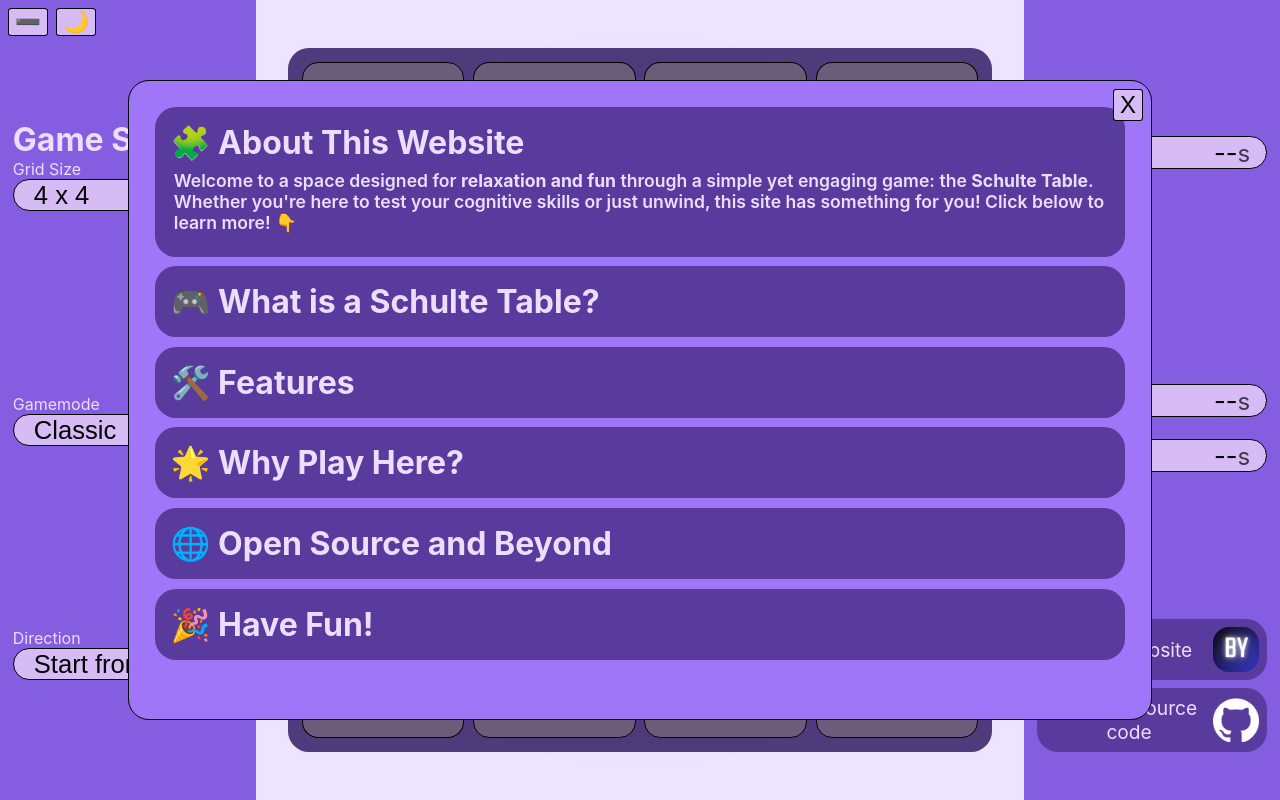
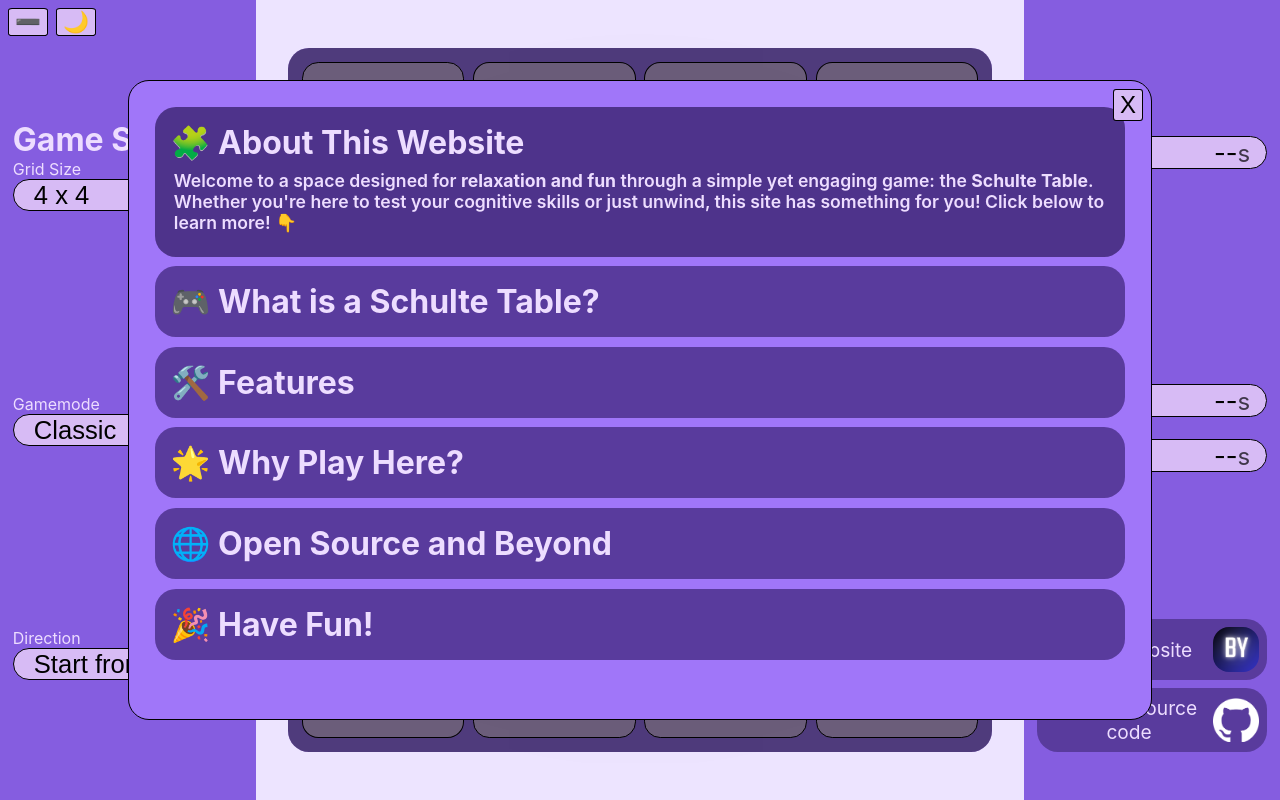
Before and after one commit to BerkYeni/schulteproject, a React (Create React App) app: page / in a window 1280 px wide. In both pictures the pointer is over the element 640 px from the left and 181 px from the top of the page. Built offline with nearby package versions, Linux system fonts and the light colour scheme.

Commit message:
changed hover color to accordion

```diff
--- a/src/App.css
+++ b/src/App.css
@@ -415,6 +415,9 @@ a:active {
   padding: 1rem;
   margin-bottom: .6rem;
 }
+.accordion:hover {
+  background-color: var(--color-link-hover);
+}
 
 .accordion p, li {
   margin: 0;
@@ -448,9 +451,6 @@ a:active {
 
 .accordionHeader {
   cursor: pointer;
-}
-.accordionHeader:hover {
-  background-color: var(--color-link-hover);
 }
 
 .accordionWrapperOpen {
```
